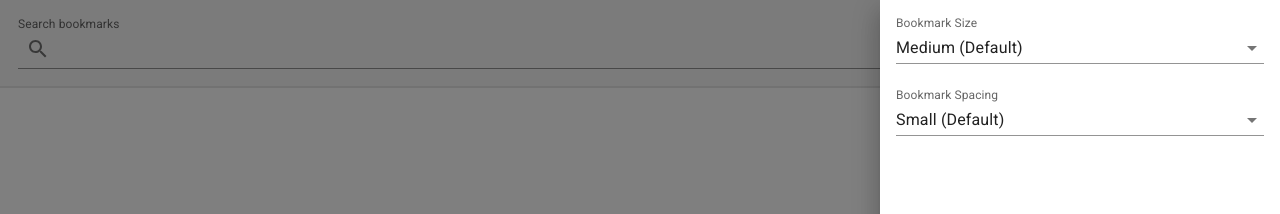
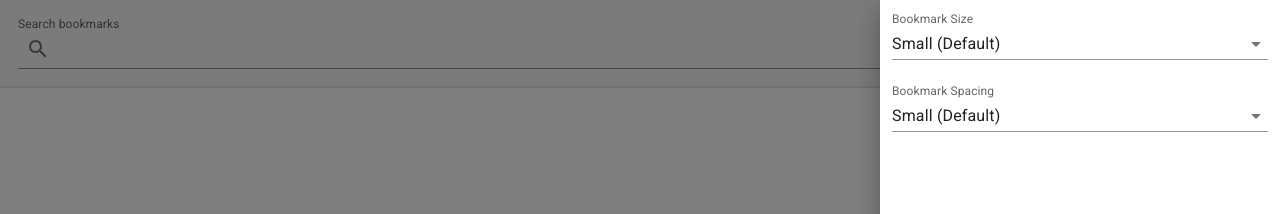
Before and after one commit to JJDubon/Searchable-Bookmarks-Manager-React, a React (Create React App) app: page / in a window 1280 px wide. Both pictures are taken after a click on the button 1242 px from the left and 49 px from the top of the page. Shown: the top 214 px of the page. Built offline with nearby package versions, Linux system fonts and the light colour scheme; no server answers.

Commit message:
Minor style adjustments

```diff
--- a/package.json
+++ b/package.json
@@ -1,6 +1,6 @@
 {
   "name": "searchable-bookmarks-manager",
-  "version": "3",
+  "version": "4.0.0",
   "private": true,
   "dependencies": {
     "@emotion/react": "^11.10.4",
--- a/src/components/BookmarksContainer/styles.tsx
+++ b/src/components/BookmarksContainer/styles.tsx
@@ -14,7 +14,7 @@ export const BookmarkButton = styled(ListItemButton)(({theme}) => ({
 })) as typeof ListItemButton;
 
 export const BookmarkIcon = styled(ListItemIcon)(({theme}) => ({
-  minWidth: "34px",
+  minWidth: "32px",
   paddingLeft: "8px",
 }));
 
--- a/src/components/Settings/index.tsx
+++ b/src/components/Settings/index.tsx
@@ -1,14 +1,9 @@
-import { Box, Drawer, FormControl, MenuItem, styled, TextField } from '@mui/material';
+import { Box, Drawer, FormControl, MenuItem, Stack, styled, TextField } from '@mui/material';
 import { useEffect, useState } from 'react';
 import { SettingsContextType, useAppSettings } from '../../providers/SettingsProvider';
 
-const Form = styled("form")(({theme}) => ({
-  padding: "4px 8px"
-}));
-
-const FormElement = styled("div")(({theme}) => ({
-  margin: "12px 8px",
-  paddingBottom: "12px"
+const SettingsForm = styled(Stack)(({theme}) => ({
+  padding: "12px"
 }));
 
 interface SettingsDrawerProps {
@@ -35,8 +30,7 @@ export const SettingsDrawer = ({open, hideSettings}: SettingsDrawerProps) => {
       onClose={hideSettings}
     >
       <Box sx={{width: 400}}>
-        <Form>
-          <FormElement>
+        <SettingsForm spacing={3}>
           <FormControl fullWidth>
             <TextField
               select
@@ -46,13 +40,11 @@ export const SettingsDrawer = ({open, hideSettings}: SettingsDrawerProps) => {
               value={fontSize}
               onChange={(e) => setFontSize(e.target.value as string)}
             >
-                <MenuItem value={"14px"}>Small</MenuItem>
-                <MenuItem value={"16px"}>Medium (Default)</MenuItem>
+              <MenuItem value={"14px"}>Small (Default)</MenuItem>
+              <MenuItem value={"16px"}>Medium</MenuItem>
               <MenuItem value={"18px"}>Large</MenuItem>
             </TextField>
           </FormControl>
-          </FormElement>
-          <FormElement>
           <FormControl fullWidth>
             <TextField
               select
@@ -67,8 +59,7 @@ export const SettingsDrawer = ({open, hideSettings}: SettingsDrawerProps) => {
               <MenuItem value={"8px"}>Large</MenuItem>
             </TextField>
           </FormControl>
-          </FormElement>
-        </Form>
+        </SettingsForm>
       </Box>
     </Drawer>
   );
--- a/src/providers/SettingsProvider/index.tsx
+++ b/src/providers/SettingsProvider/index.tsx
@@ -8,7 +8,7 @@ export type SettingsContextType = {
 }
 
 const defaultValues: SettingsContextType = {
-  fontSize: "16px",
+  fontSize: "14px",
   padding: "2px"
 };
 
```
Also changed, not shown: public/manifest.json. Lines whose indentation alone changed are shown as unchanged.
